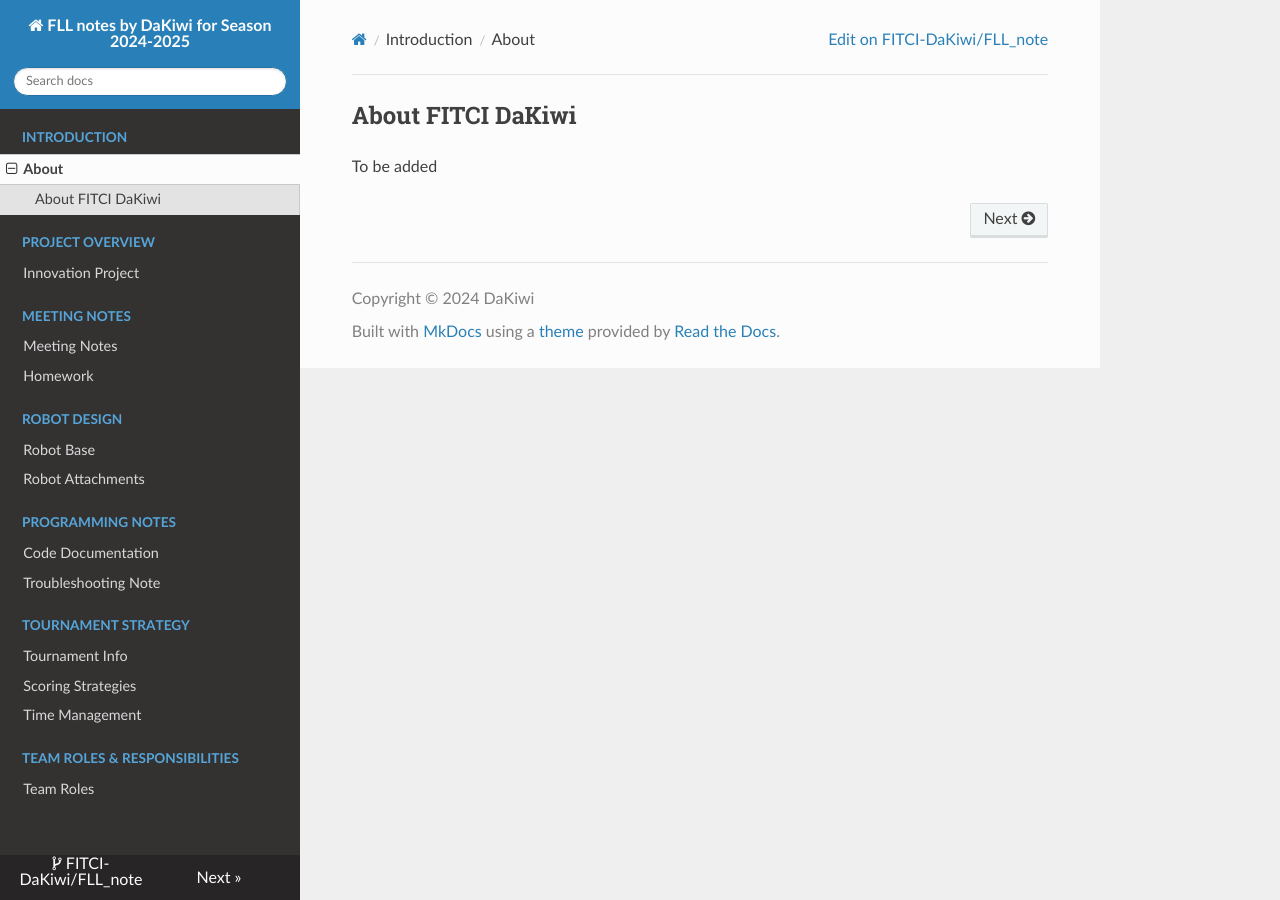
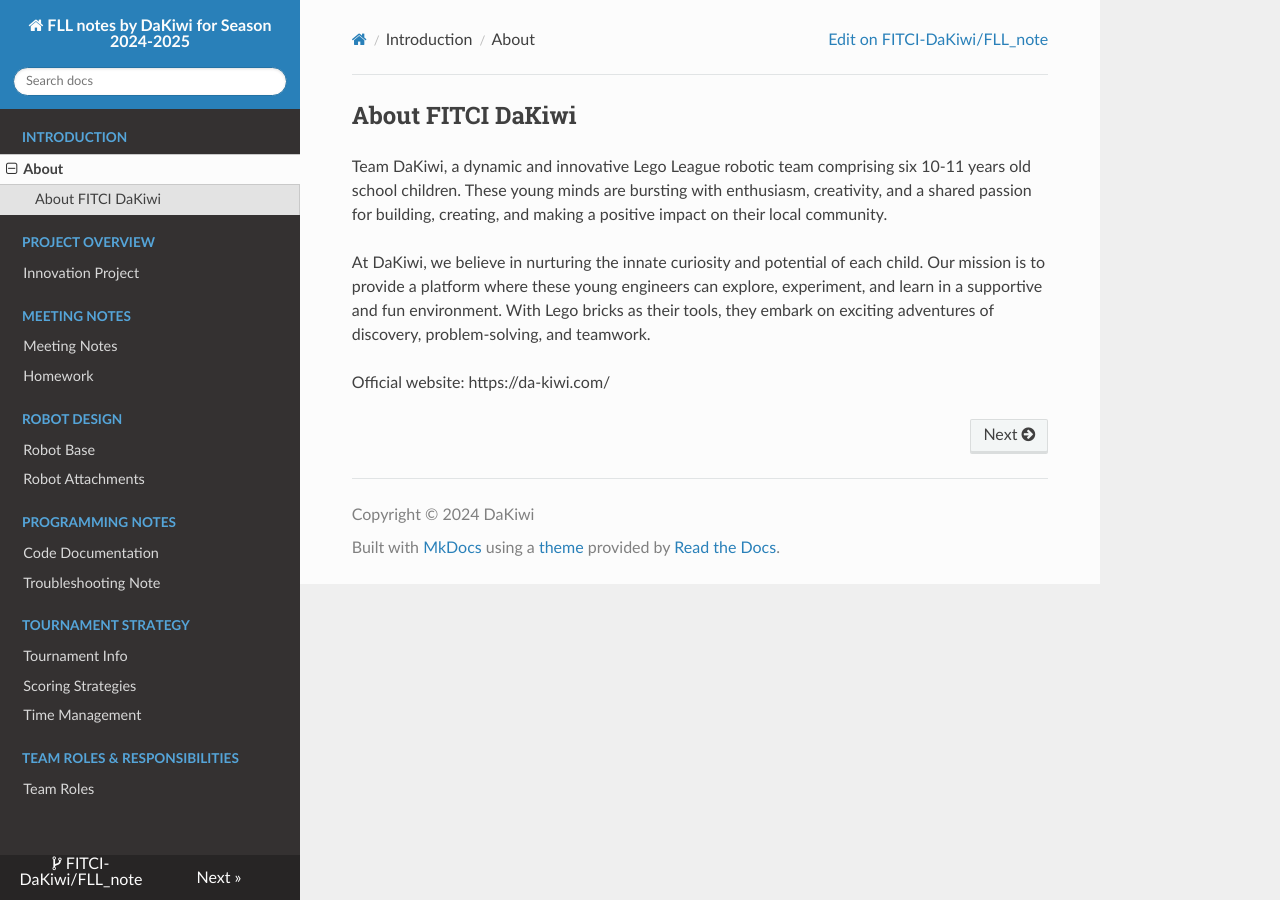
Before and after one commit to FITCI-DaKiwi/FLL_note_2024, an MkDocs documentation site: the page built from docs/index.md, in a window 1280 px wide. Built offline with MkDocs 1.6.1, drawn with Linux system fonts in a browser that asks for light colours; nearby versions of some CDN libraries.

Commit message:
Update index.md

```diff
--- a/docs/index.md
+++ b/docs/index.md
@@ -1,4 +1,8 @@
 #
 ## About FITCI DaKiwi
 
-To be added
+Team DaKiwi, a dynamic and innovative Lego League robotic team comprising six 10-11 years old school children. These young minds are bursting with enthusiasm, creativity, and a shared passion for building, creating, and making a positive impact on their local community.
+
+At DaKiwi, we believe in nurturing the innate curiosity and potential of each child. Our mission is to provide a platform where these young engineers can explore, experiment, and learn in a supportive and fun environment. With Lego bricks as their tools, they embark on exciting adventures of discovery, problem-solving, and teamwork.
+
+Official website: https://da-kiwi.com/
```
